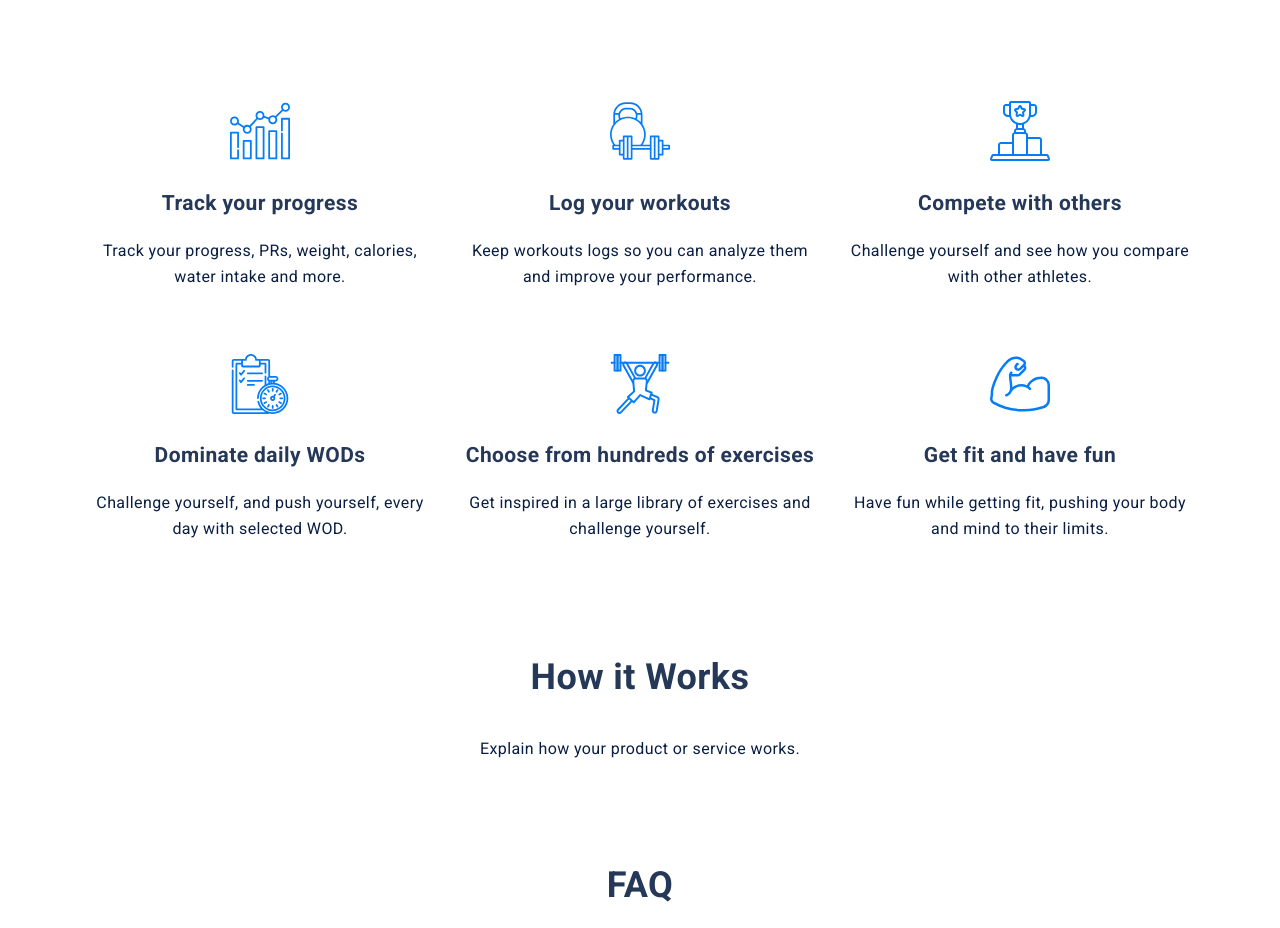
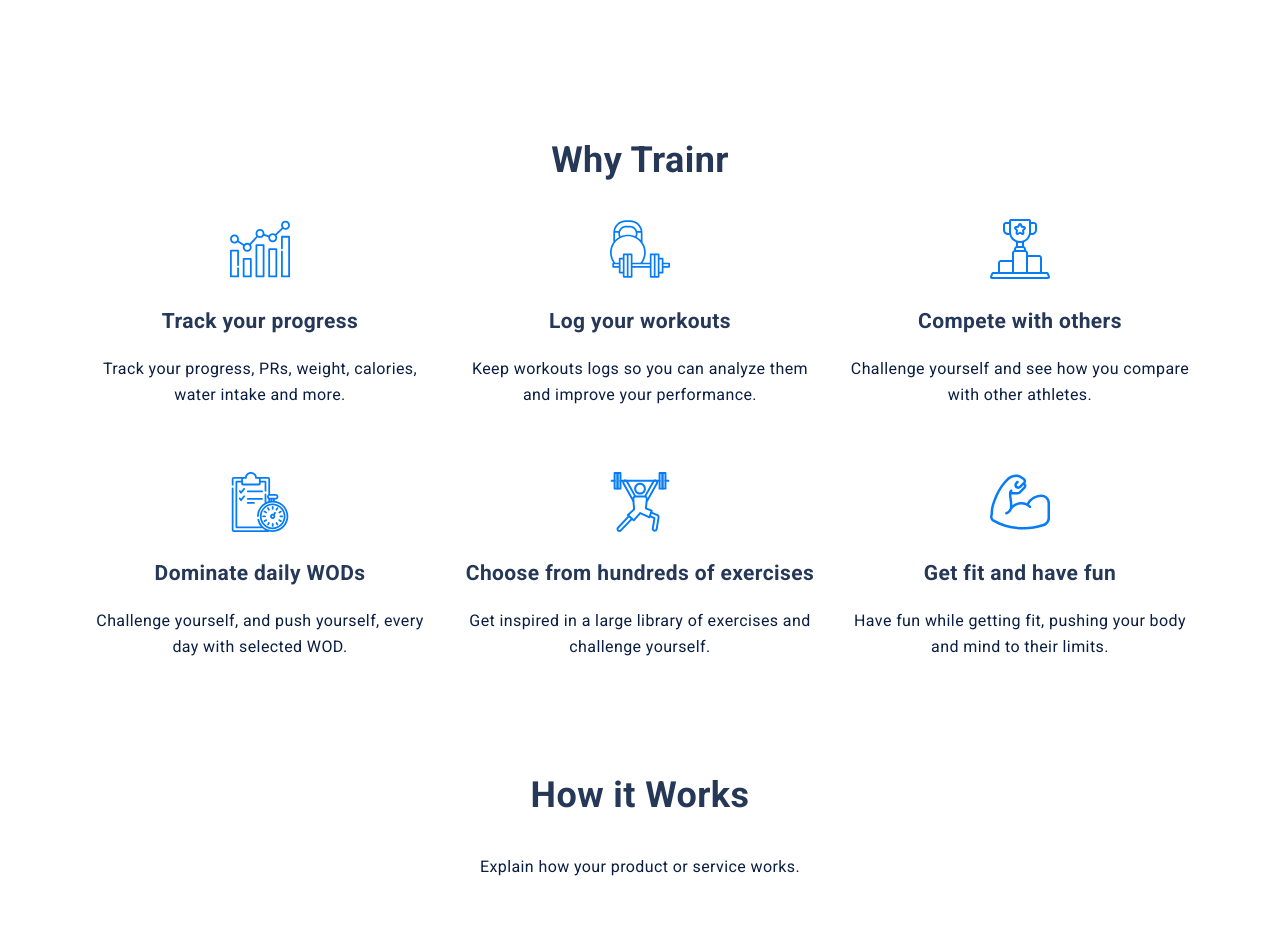
Before and after one commit to alexdevero/trainr-web-app-landing-page, a Next.js app: page / in a window 1280 px wide. Shown: the part 1280-2208 px from the top of the page. Built offline with nearby package versions, Linux system fonts and the light colour scheme; no server answers.

Commit message:
Add heading to benefits

```diff
--- a/components/benefits.tsx
+++ b/components/benefits.tsx
@@ -4,7 +4,7 @@
 const Benefits = () => (
   <section id="benefits" className="benefits">
     <div className="container text-center">
-      {/* <h1 className="h2">Features/Benefits List</h1> */}
+      <h1 className="h2">Why Trainr</h1>
 
       {/* <p>This is the Features/Benefits block. Write about your product or service.</p> */}
 
```
